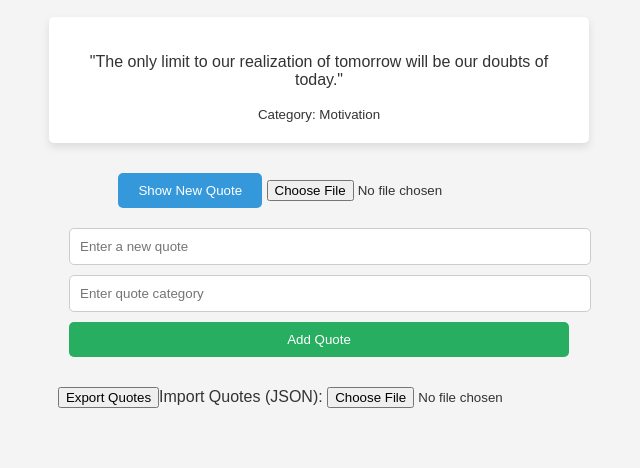
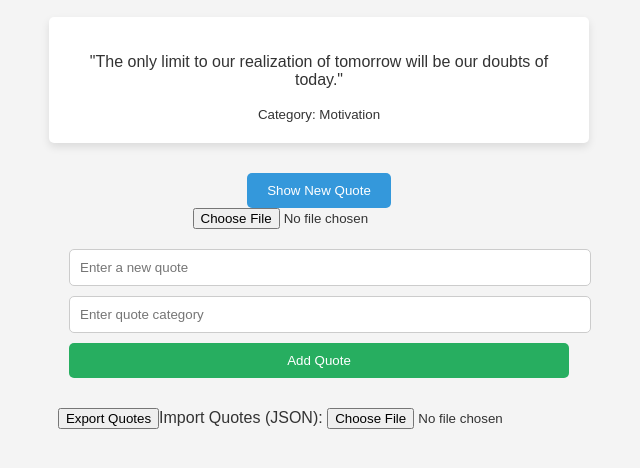
Before and after one commit to IbrahimMohamedAnwar93/alx_fe_javascript, a plain HTML site: page dom-manipulation/index.html in a window 1280 px wide. Shown: the part 122-590 px from the top of the page, without its empty margins (321-961 px from the left). Drawn offline with Linux system fonts and the light colour scheme.

Commit message:
Index Updated Task2

```diff
--- a/dom-manipulation/index.html
+++ b/dom-manipulation/index.html
@@ -13,9 +13,10 @@
   <div id="quoteDisplay"></div>
   <button id="newQuote">Show New Quote</button>
 
-  <!-- New input for importing JSON -->
-  <input type="file" id="importFile" accept=".json" onchange="importFromJsonFile(event)" />
-
+  <div id="exportContainer"> <!-- Container for export button -->
+    <!-- New input for importing JSON -->
+    <input type="file" id="importFile" accept=".json" onchange="importFromJsonFile(event)" />
+  </div>
   <script src="script.js"></script>
 </body>
 
```
